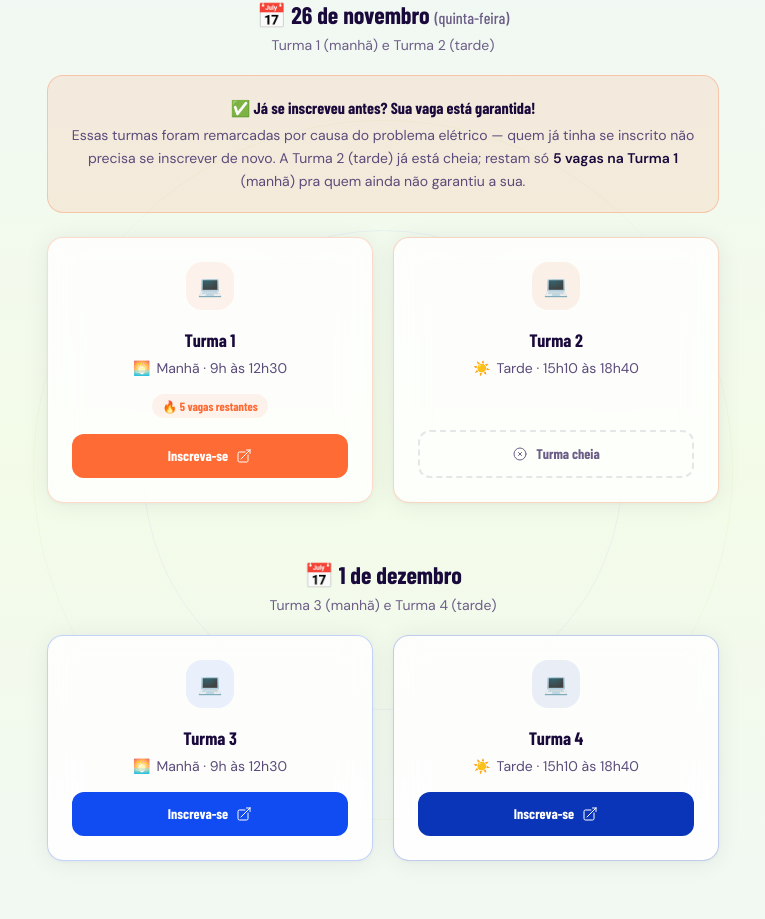
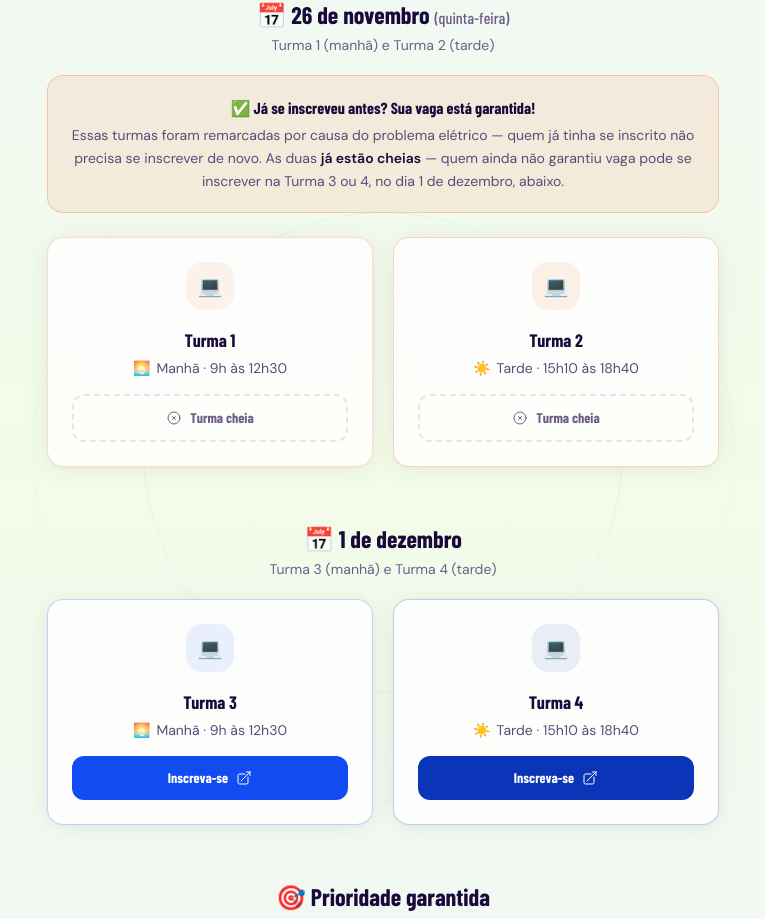
Before and after one commit to heliodevreact-star/catadoresDigitais, a React (Vite) app in the folder landing/: page / in a window 1280 px wide. Shown: the part 1357-2276 px from the top of the page, without its empty margins (257-1022 px from the left). Built offline with nearby package versions, Linux system fonts and the light colour scheme; a web font is replaced by a local one.

Commit message:
data updated

```diff
--- a/landing/src/components/ComingSoon.tsx
+++ b/landing/src/components/ComingSoon.tsx
@@ -24,7 +24,7 @@ type Turma = {
 };
 
 // Turmas 1 e 2: remarcadas por causa do problema elétrico — quem já se
-// inscreveu está matriculado, só restam 5 vagas em cada pra gente nova.
+// inscreveu está matriculado. As duas lotaram.
 const turmasReabertas: Turma[] = [
   {
     id: 'turma-1',
@@ -33,8 +33,7 @@ const turmasReabertas: Turma[] = [
     periodoIcon: '🌅',
     horario: '9h às 12h30',
     accent: '#FF6B35',
-    vagas: 5,
-    link: 'https://forms.gle/DHAFkRXRKsAsoooL6',
+    fechada: true,
   },
   {
     id: 'turma-2',
@@ -340,10 +339,10 @@ export function ComingSoon() {
           </p>
           <p className="font-dm text-sm text-[var(--c-muted)] leading-relaxed">
             Essas turmas foram remarcadas por causa do problema elétrico — quem
-            já tinha se inscrito não precisa se inscrever de novo. A Turma 2
-            (tarde) já está cheia; restam só{' '}
-            <strong className="text-[var(--c-text)]">5 vagas na Turma 1</strong>{' '}
-            (manhã) pra quem ainda não garantiu a sua.
+            já tinha se inscrito não precisa se inscrever de novo. As duas{' '}
+            <strong className="text-[var(--c-text)]">já estão cheias</strong>{' '}
+            — quem ainda não garantiu vaga pode se inscrever na Turma 3 ou 4,
+            no dia 1 de dezembro, abaixo.
           </p>
         </motion.div>
 
```
